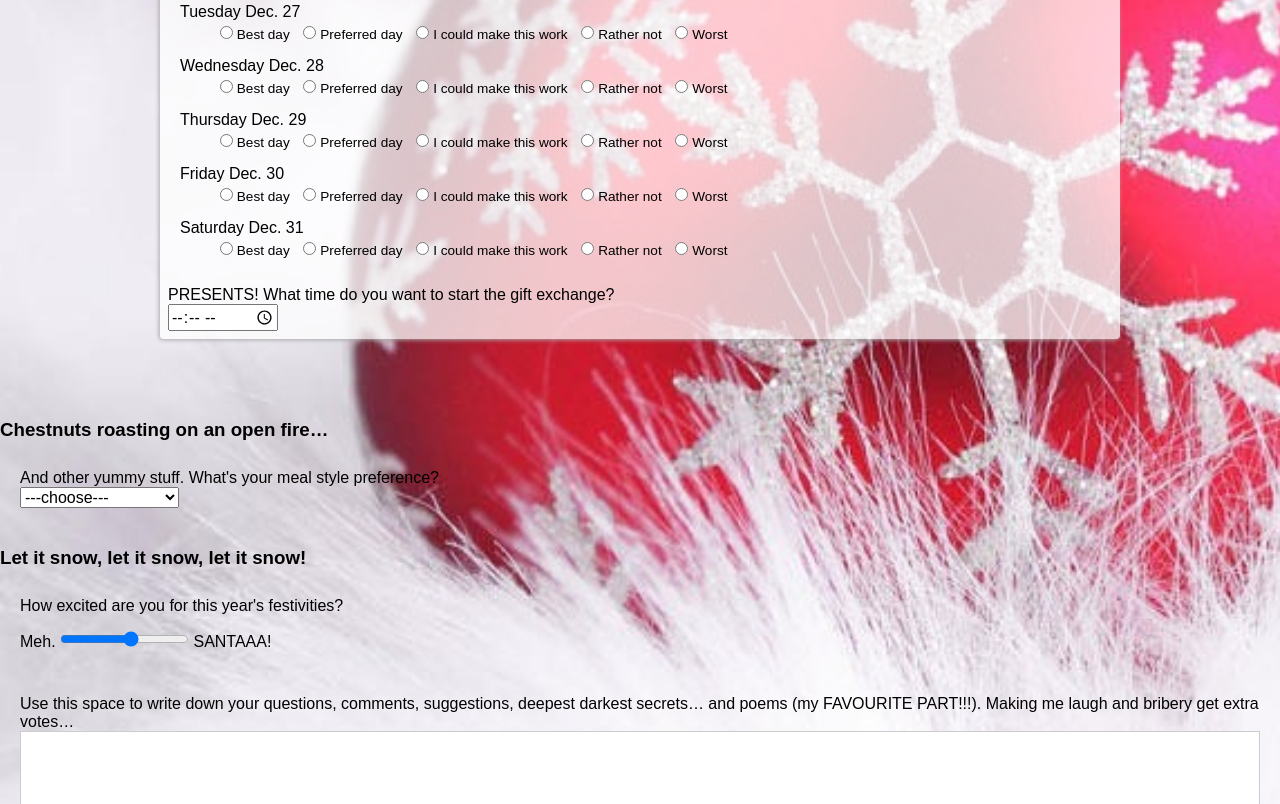
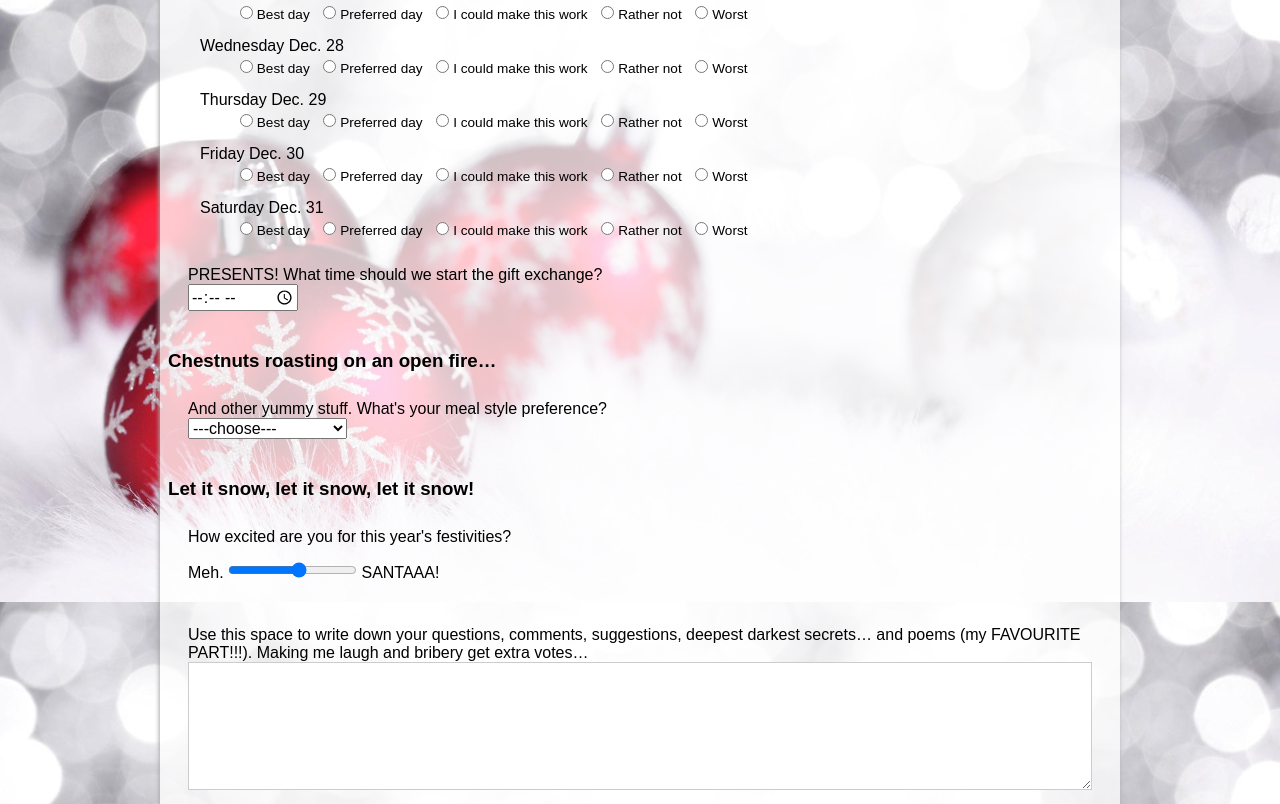
Before and after one commit to stephbydesign/christmas-exchange-form, a plain HTML site: page index.html in a window 1280 px wide. Shown: the part 1798-2602 px from the top of the page. Drawn offline with Linux system fonts and the light colour scheme.

Commit message:
Edited site for full screen background

```diff
--- a/css/general.css
+++ b/css/general.css
@@ -2,6 +2,19 @@
   -moz-box-sizing: border-box;
   -webkit-box-sizing: border-box;
   box-sizing: border-box;
+}
+
+html,
+body {
+  height: 100%;
+}
+
+html {
+  background: url(../img/decor.jpg) no-repeat center center fixed;
+  -webkit-background-size: cover;
+  -moz-background-size: cover;
+  -o-background-size: cover;
+  background-size: cover;
 }
 
 h1 {
@@ -73,12 +86,6 @@ input + label {
   margin-bottom: 5px;
 }
 
-.main-img {
-  background-image:url("../img/decor.jpg");
-  background-size: cover;
-  background-repeat: no-repeat;
-}
-
 .input-text {
   font-size: 1rem;
   border: 1px solid #ccc;
--- a/index.html
+++ b/index.html
@@ -9,7 +9,7 @@
   <link href="css/grid.css" rel="stylesheet">
   <link href="css/list-group.css" rel="stylesheet">
 </head>
-<body class="main-img">
+<body>
 
   <h1 class="unit-container unit-s-3-4 unit-m-3-4 unit-l-3-4">It's beginning to look a lot like Christmas!</h1>
 
@@ -89,7 +89,6 @@
         <label for="postal-code">Postal Code</label>
         <input type="postal-code" id="postal-code" class="input-text" maxlength="7" placeholder="A2A 3B3" required>
       </div>
-    </div>
 
       <fieldset>
         <legend>
@@ -299,7 +298,7 @@
       </fieldset>
 
       <div>
-        <label for="time">PRESENTS! What time do you want to start the gift exchange?</label>
+        <label for="time">PRESENTS! What time should we start the gift exchange?</label>
         <input type="time" id="time" required>
       </div>
     </div>
@@ -318,7 +317,7 @@
         </div>
       </div>
 
-      <div class="">
+      <div>
         <h3>Let it snow, let it snow, let it snow!</h3>
           <div class="unit-spacer">
             <label for="excite">How excited are you for this year's festivities?</label>
```
